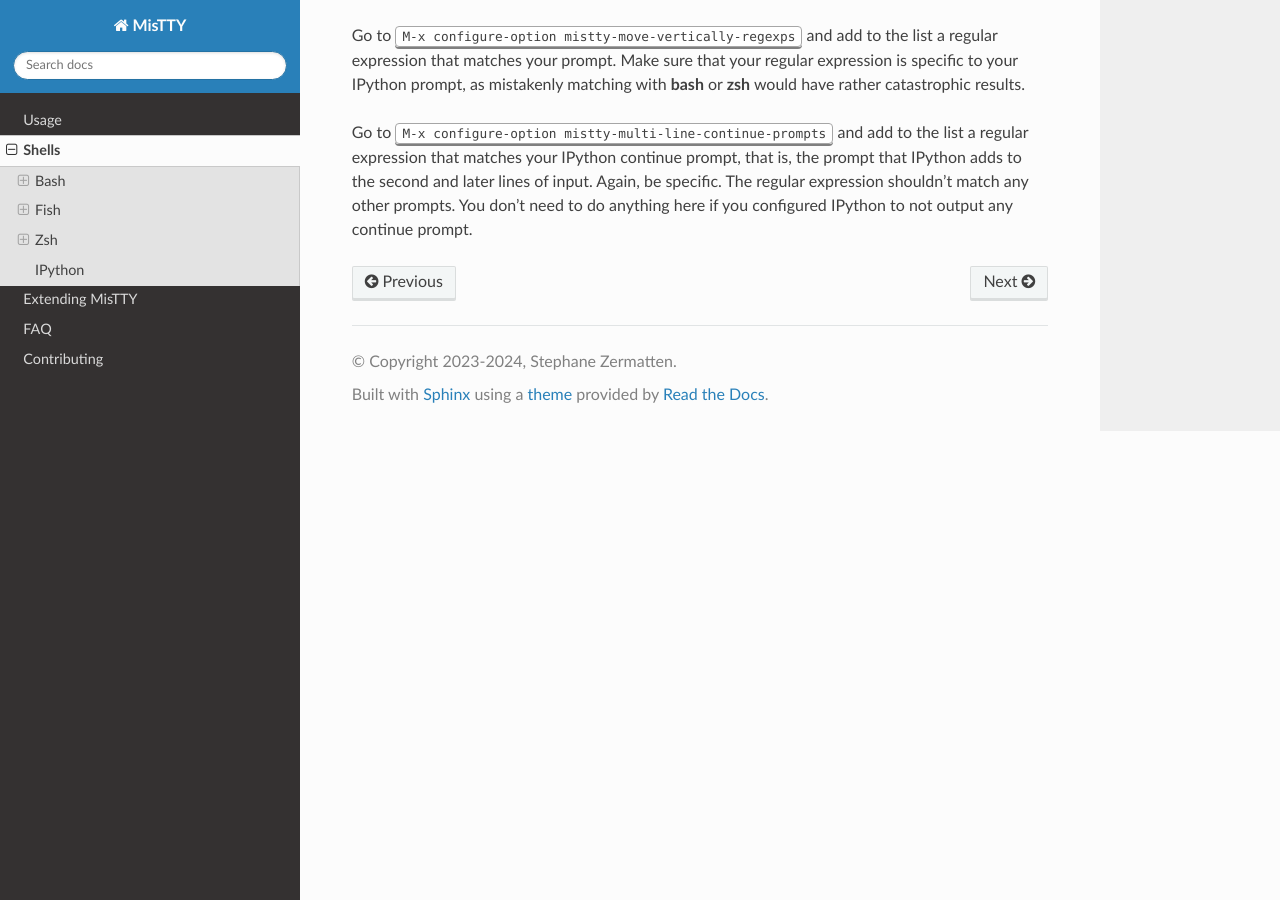
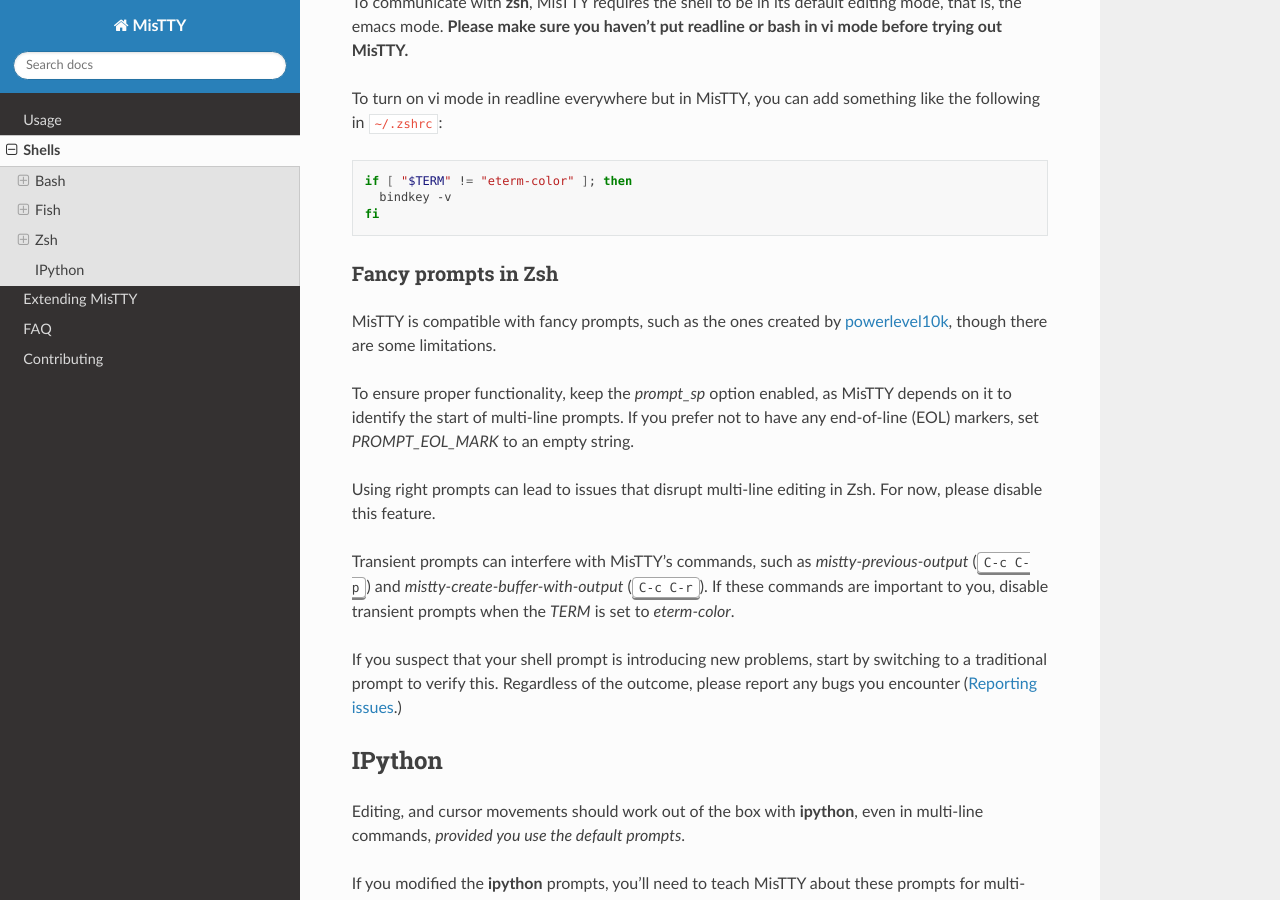
Before and after one commit to szermatt/mistty, a Sphinx documentation site: the page built from docs/source/shells.rst, in a window 1280 px wide and 900 px high, scrolled down 5596 px. Built offline with Sphinx 7.4.7 and the Read the Docs theme 3.1.0, drawn with Linux system fonts in a browser that asks for light colours; some of the changed text lies outside the part shown.

Commit message:
docs: Document limitations with prompt on Zsh.
This change puts a separate section about fancy prompts into each shell
and fills them in.

In particular, it mentions the limitations with prompts under zsh (use
prompt_sp, no right prompt, use transient prompts with care).

Issue #36

```diff
--- a/docs/source/shells.rst
+++ b/docs/source/shells.rst
@@ -125,6 +125,17 @@ Or, in bash :file:`~/.bashrc`:
      set -o vi
    fi
 
+Fancy prompts in Bash
+^^^^^^^^^^^^^^^^^^^^^
+
+MisTTY is compatible with stylized prompts, such as those produced by
+`powerline-go <https://github.com/justjanne/powerline-go>`_. However,
+given the numerous variations in how these prompts are created, issues
+may arise.
+
+If you suspect that your shell prompt may be causing new problems,
+begin by switching to a standard prompt to confirm this. Regardless of
+the results, please report any bugs you find (:ref:`reporting`.)
 
 .. _fish:
 
@@ -222,6 +233,18 @@ something like the following in :file:`~/.zshrc`:
      fish_vi_key_bindings
    end
 
+Fancy prompts in Fish
+^^^^^^^^^^^^^^^^^^^^^
+
+MisTTY is known to work with powerline-shell prompts or `Tide, on Fish
+<https://github.com/IlanCosman/tide>`_. This includes right prompts,
+for the most part - though there might be temporary artifacts and
+troublesome corner cases left.
+
+If you suspect your shell prompt is causing issues, please first try
+setting a traditional prompt to confirm, then, whatever the outcome,
+please file a bug (:ref:`reporting`.)
+
 .. _zsh:
 
 Zsh
@@ -299,6 +322,32 @@ something like the following in :file:`~/.zshrc`:
      bindkey -v
    fi
 
+Fancy prompts in Zsh
+^^^^^^^^^^^^^^^^^^^^
+
+MisTTY is compatible with fancy prompts, such as the ones created by
+`powerlevel10k <https://github.com/romkatv/powerlevel10k>`_, though
+there are some limitations.
+
+To ensure proper functionality, keep the `prompt_sp` option enabled,
+as MisTTY depends on it to identify the start of multi-line prompts.
+If you prefer not to have any end-of-line (EOL) markers, set
+`PROMPT_EOL_MARK` to an empty string.
+
+Using right prompts can lead to issues that disrupt multi-line editing
+in Zsh. For now, please disable this feature.
+
+Transient prompts can interfere with MisTTY's commands, such as
+`mistty-previous-output` (:kbd:`C-c C-p`) and
+`mistty-create-buffer-with-output` (:kbd:`C-c C-r`). If these commands
+are important to you, disable transient prompts when the `TERM` is set
+to `eterm-color`.
+
+If you suspect that your shell prompt is introducing new problems,
+start by switching to a traditional prompt to verify this. Regardless
+of the outcome, please report any bugs you encounter
+(:ref:`reporting`.)
+
 .. _ipython:
 
 IPython
```
Also changed, not shown: docs/source/usage.rst (+0 -12 lines), 1 other file.
